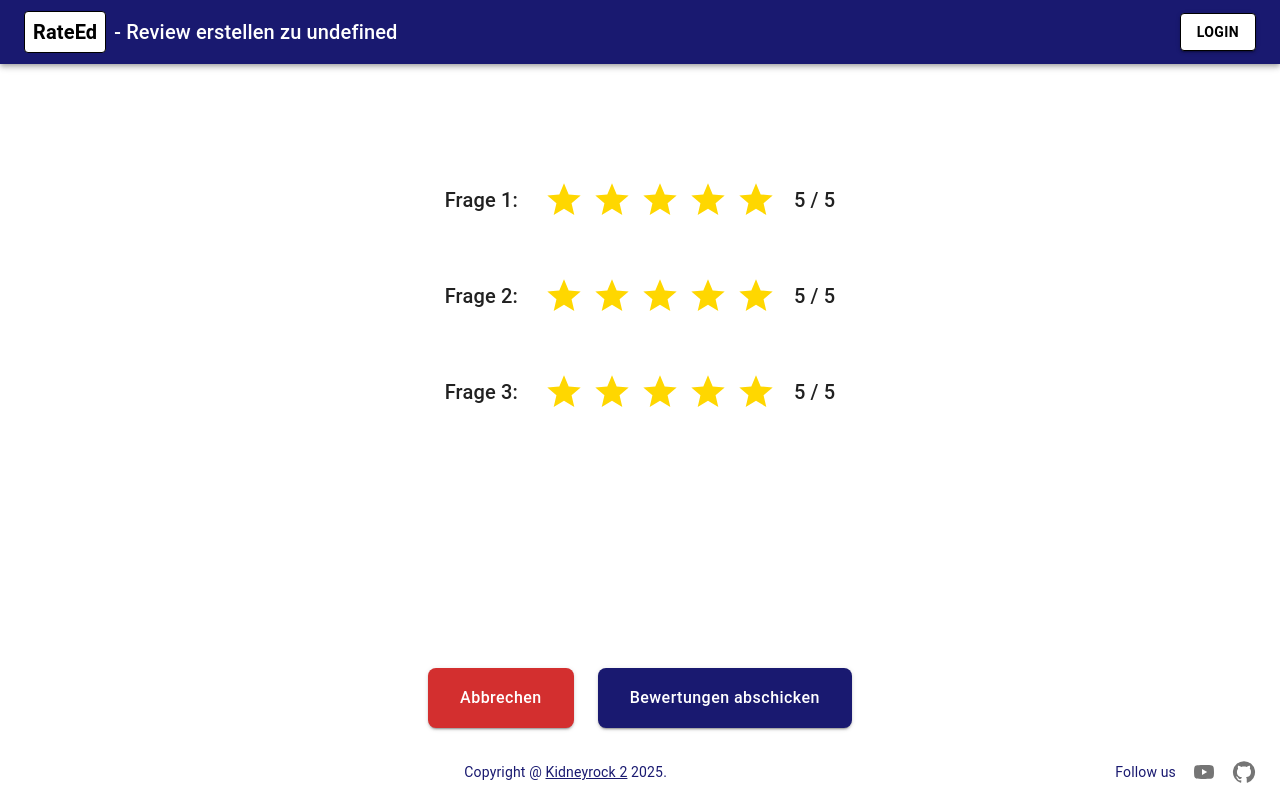
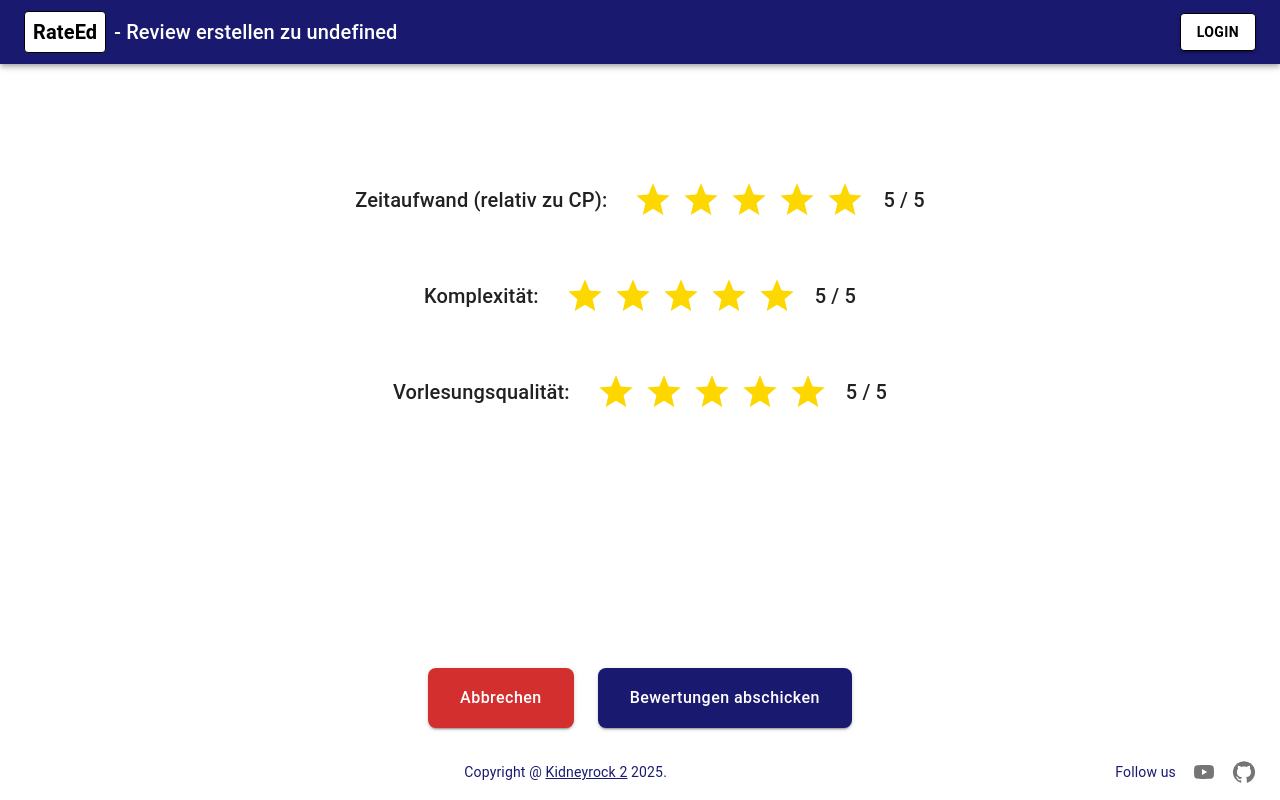
Before and after one commit to lucahuen/rateed, a React (Vite) app in the folder react-client/: page /review in a window 1280 px wide. Built offline with nearby package versions, Linux system fonts and the light colour scheme; no server answers.

Commit message:
review-page.jsx changed questions to actual criteria

```diff
--- a/react-client/src/pages/review-page.jsx
+++ b/react-client/src/pages/review-page.jsx
@@ -91,17 +91,17 @@ export default function ReviewPage() {
             >
 
                 <QuestionBox
-                    text={`Frage 1: `}
+                    text={`Zeitaufwand (relativ zu CP): `}
                     onRatingChange={handleRatingChange1}
                 />
 
                 <QuestionBox
-                    text={`Frage 2: `}
+                    text={`Komplexität: `}
                     onRatingChange={handleRatingChange2}
                 />
 
                 <QuestionBox
-                    text={`Frage 3: `}
+                    text={`Vorlesungsqualität: `}
                     onRatingChange={handleRatingChange3}
                 />
 
```
